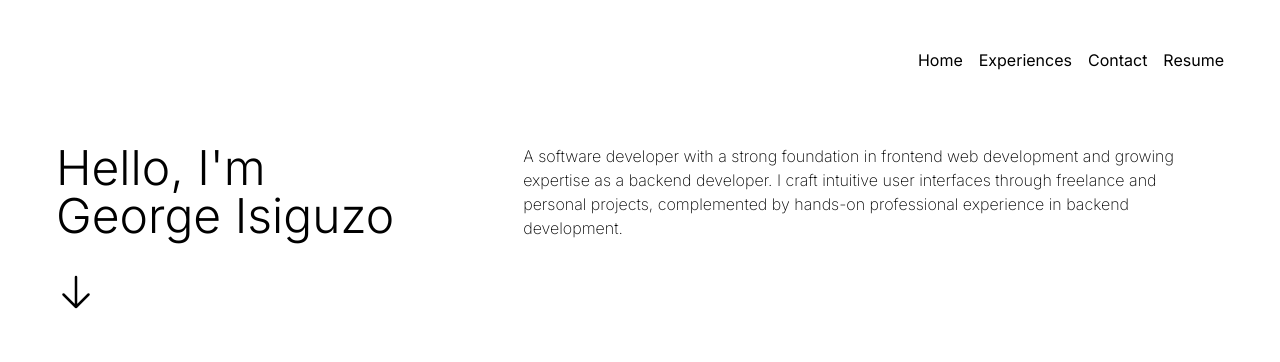
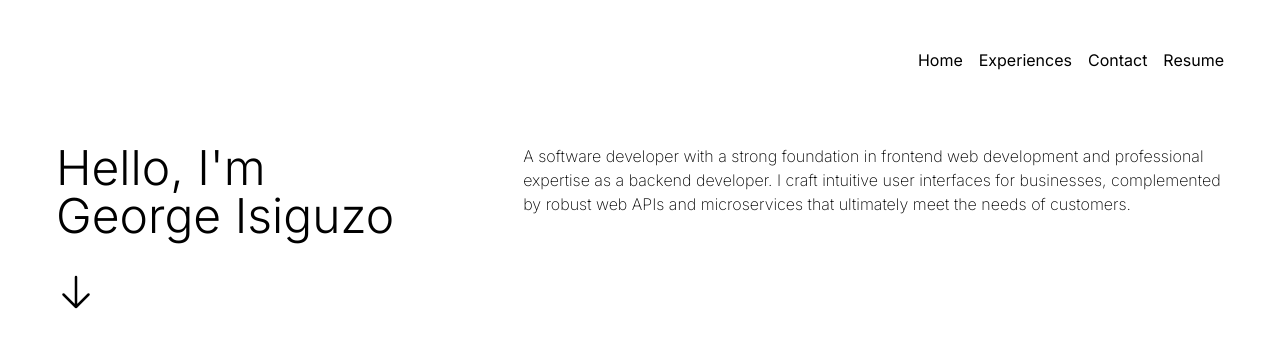
Before and after one commit to Mr-Georgie/Portfolio-v3, a Next.js app: page / in a window 1280 px wide. Shown: the top 362 px of the page. Built offline with nearby package versions, Linux system fonts and the light colour scheme.

Commit message:
update #3

```diff
--- a/components/Intro/Intro.js
+++ b/components/Intro/Intro.js
@@ -26,10 +26,10 @@ export const Intro = () => {
       </div>
       <div className="col-span-3 font-extralight">
         A software developer with a strong foundation in frontend web
-        development and growing expertise as a backend developer.
+        development and professional expertise as a backend developer.
         <br className="sm:hidden" /> <br className="sm:hidden" />I craft
-        intuitive user interfaces through freelance and personal projects,
-        complemented by hands-on professional experience in backend development.
+        intuitive user interfaces for businesses, complemented by robust web
+        APIs and microservices that ultimately meet the needs of customers.
       </div>
     </div>
   );
```
